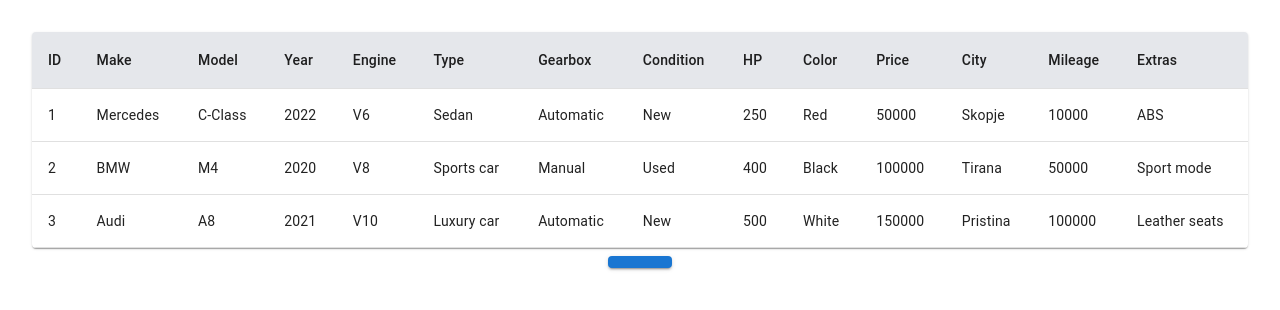
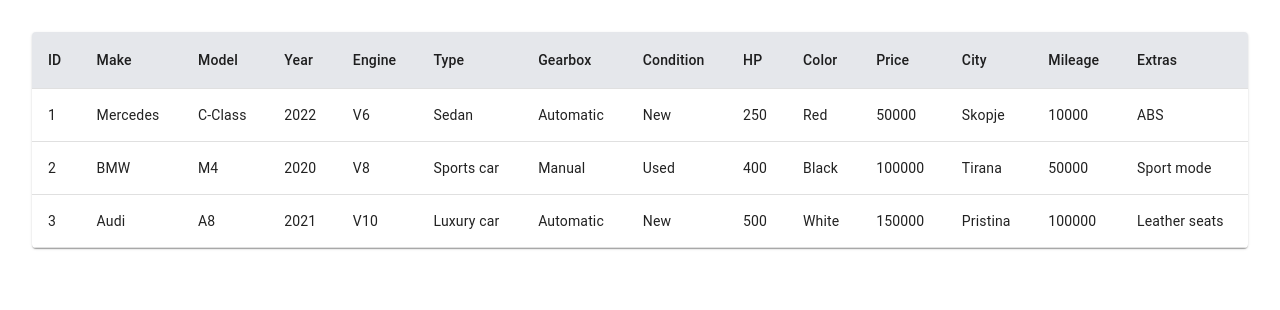
Before and after one commit to petrunov/fe-cars, a React (Vite) app: page / in a window 1280 px wide. Shown: the top 310 px of the page. Built offline with nearby package versions, Linux system fonts and the light colour scheme.

Commit message:
Removed unused code.

```diff
--- a/src/App.tsx
+++ b/src/App.tsx
@@ -1,18 +1,8 @@
-// import { useState } from 'react';
-import { Button } from '@mui/material';
 import './App.css';
 import CustomTable from './components/CustomTable/CustomTable';
 
 function App() {
-  return (
-    <>
-      <CustomTable></CustomTable>
-      <Button
-        variant="contained"
-        className="bg-blue-500 hover:bg-blue-700 text-white font-bold py-2 px-4 rounded"
-      ></Button>
-    </>
-  );
+  return <CustomTable />;
 }
 
 export default App;
```
